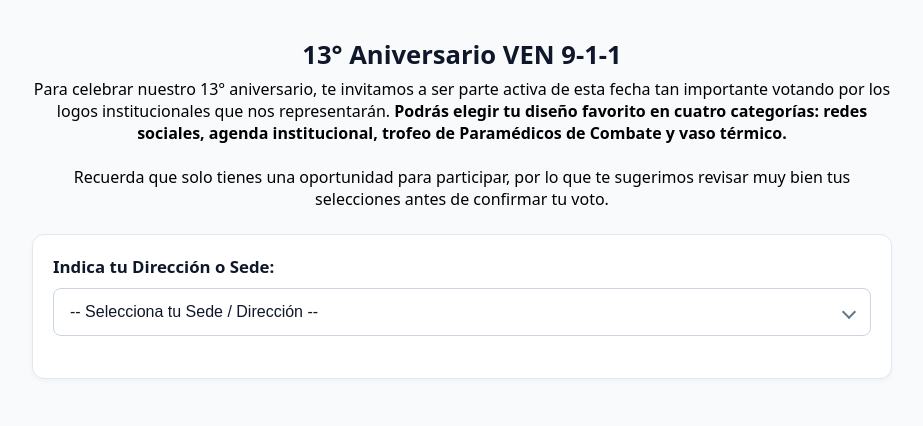
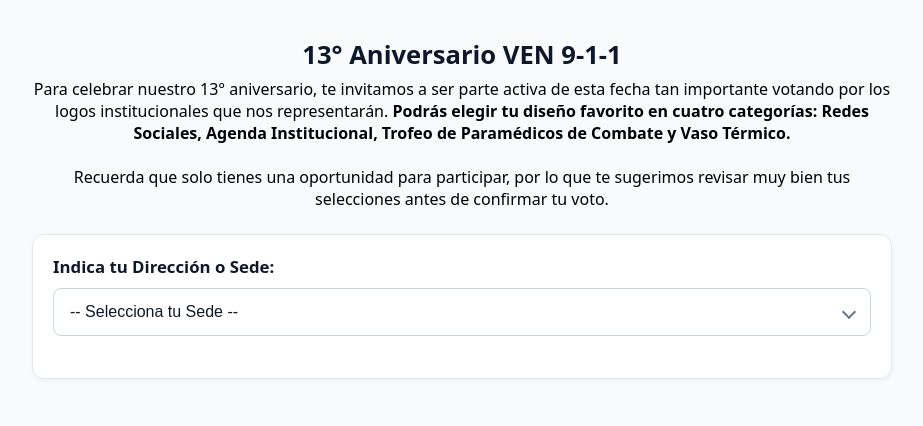
Before and after one commit to Maitin-A/FormulariodeVotacionCategorias, a plain HTML site: page index.html in a window 1280 px wide. Shown: the whole page, without its empty margins (178-1101 px from the left). Drawn offline with Linux system fonts and the light colour scheme.

Commit message:
Edicion de texto

```diff
--- a/index.html
+++ b/index.html
@@ -12,8 +12,8 @@
       Para celebrar nuestro 13° aniversario, te invitamos a ser parte activa de
       esta fecha tan importante votando por los logos institucionales que nos
       representarán. <b> Podrás elegir tu diseño favorito en cuatro categorías:
-      redes sociales, agenda institucional, trofeo de Paramédicos de Combate y
-      vaso térmico.</b> <br> <br> Recuerda que solo tienes una oportunidad para participar,
+      Redes Sociales, Agenda Institucional, Trofeo de Paramédicos de Combate y
+      Vaso Térmico.</b> <br> <br> Recuerda que solo tienes una oportunidad para participar,
       por lo que te sugerimos revisar muy bien tus selecciones antes de
       confirmar tu voto.
     </p>
@@ -24,7 +24,7 @@
 
       <div class="custom-dropdown" id="dropdown-contenedor">
         <button type="button" class="dropdown-btn" id="dropdown-btn">
-          <span id="dropdown-texto">-- Selecciona tu Sede / Dirección --</span>
+          <span id="dropdown-texto">-- Selecciona tu Sede --</span>
           <span class="dropdown-arrow"></span>
         </button>
 
```
